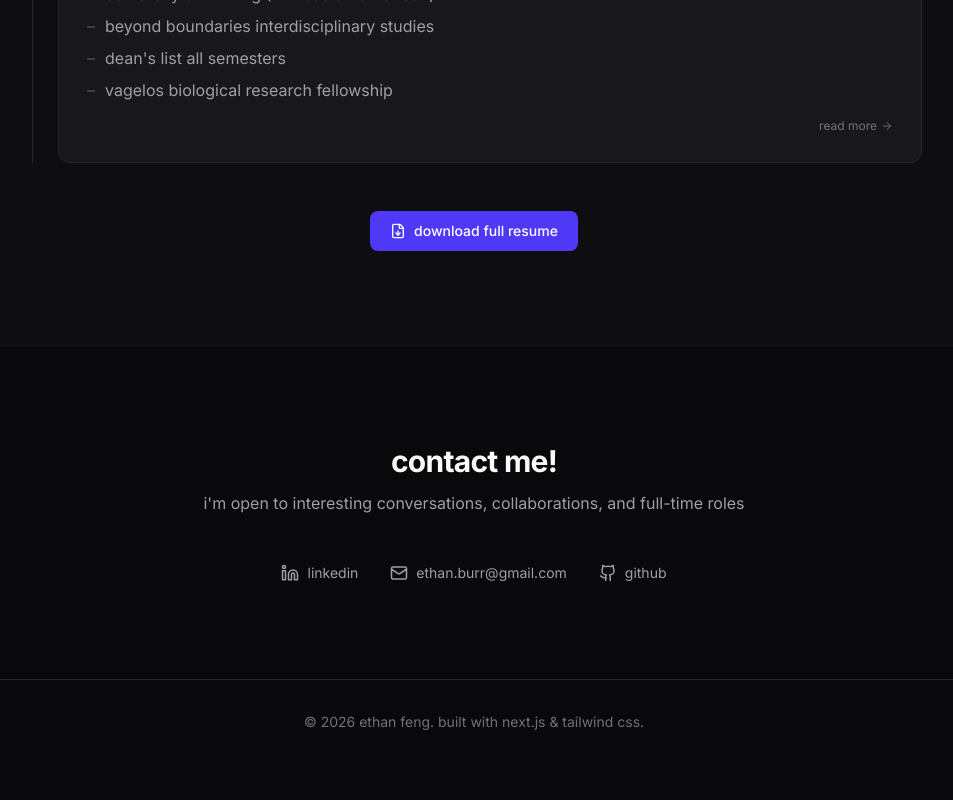
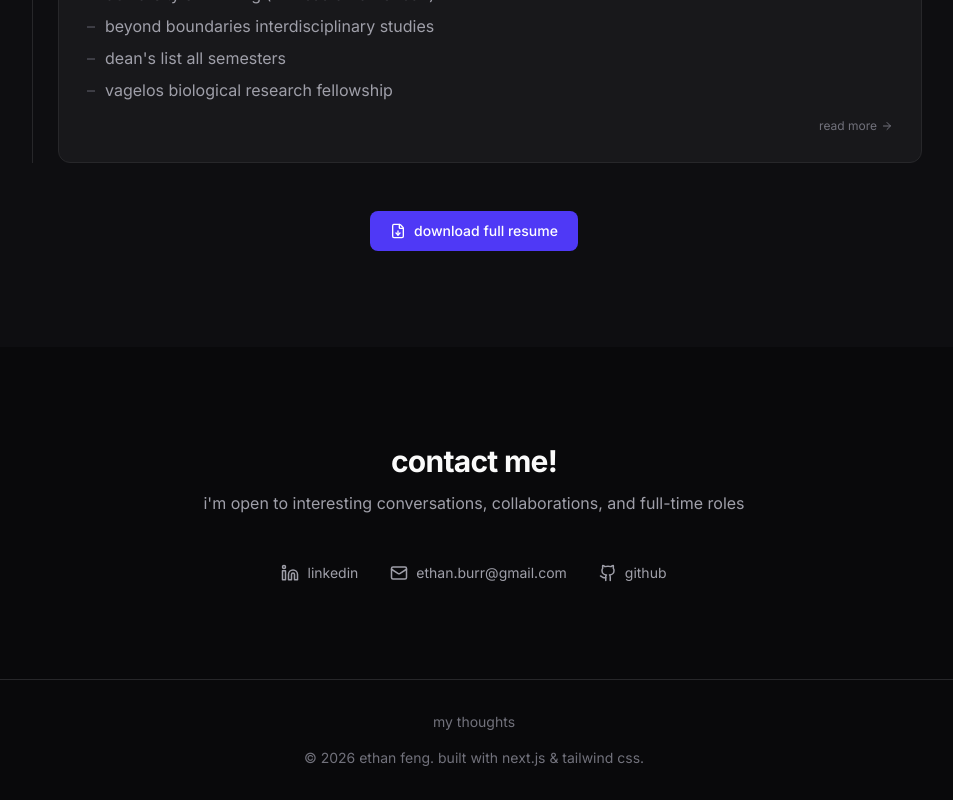
Before and after one commit to E10Feng/portfolio, a Next.js app: page / in a window 1280 px wide. Shown: the part 5873-6673 px from the top of the page, without its empty margins (166-1119 px from the left). Before the commit the page ends 6637 px from the top, so only its background shows below. Built offline with nearby package versions, Linux system fonts and the light colour scheme.

Commit message:
feat: add my thoughts link to footer

```diff
--- a/src/components/layout/Footer.tsx
+++ b/src/components/layout/Footer.tsx
@@ -1,7 +1,18 @@
+import Link from 'next/link'
+
 export default function Footer() {
   return (
     <footer className="border-t border-zinc-800 py-8 text-center text-sm text-zinc-500">
-      © {new Date().getFullYear()} ethan feng. built with next.js & tailwind css.
+      <div className="flex flex-col items-center gap-4">
+        <nav className="flex items-center gap-6">
+          <Link href="/thoughts" className="hover:text-zinc-300 transition-colors">
+            my thoughts
+          </Link>
+        </nav>
+        <p>
+          © {new Date().getFullYear()} ethan feng. built with next.js & tailwind css.
+        </p>
+      </div>
     </footer>
   )
 }
```
